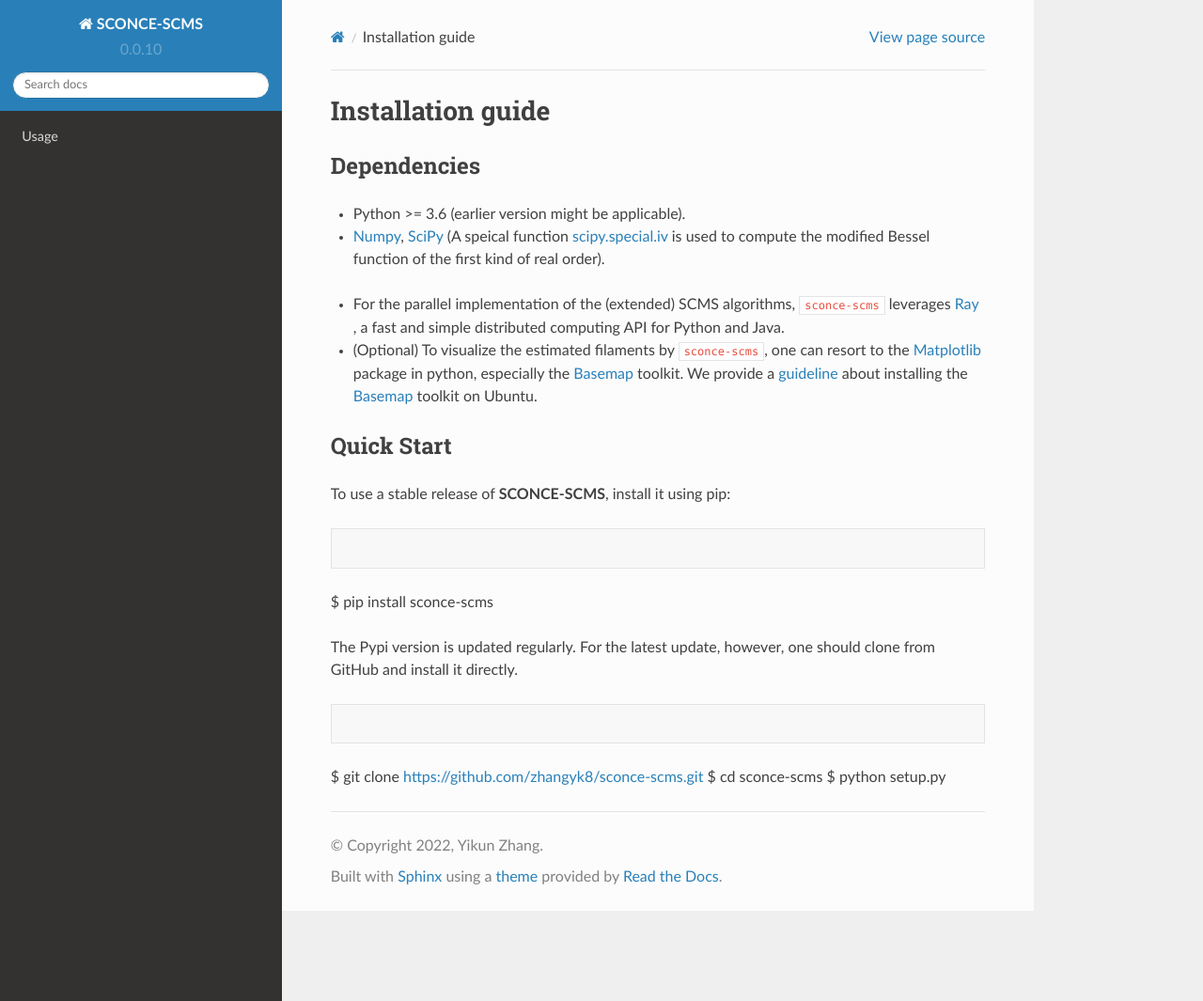
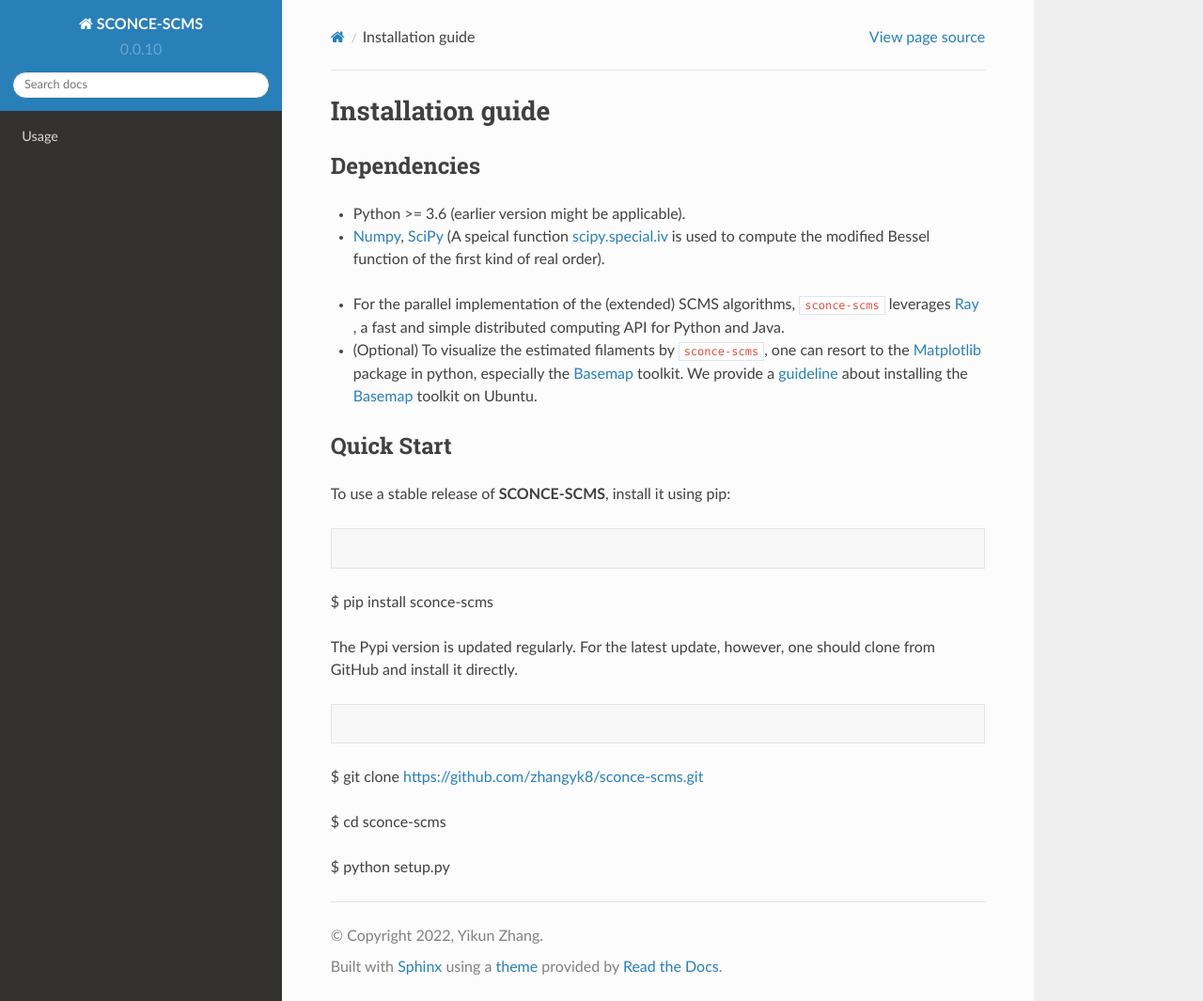
Before and after one commit to zhangyk8/sconce-scms, a Sphinx documentation site: the page built from docs/source/installation.rst, in a window 1280 px wide and 1065 px high. Shown: the whole window at 94% size. Built offline with Sphinx 7.4.7 and the Read the Docs theme 2.0.0, drawn with Linux system fonts in a browser that asks for light colours; pages that are not in the unit, such as notebooks, are missing from menus.

```diff
--- a/docs/source/installation.rst
+++ b/docs/source/installation.rst
@@ -22,7 +22,8 @@ $ pip install sconce-scms
 The Pypi version is updated regularly. For the latest update, however, one should clone from GitHub and install it directly.
 
 .. code-block:: console
+$ git clone https://github.com/zhangyk8/sconce-scms.git
 
-$ git clone https://github.com/zhangyk8/sconce-scms.git
 $ cd sconce-scms
+
 $ python setup.py
```
